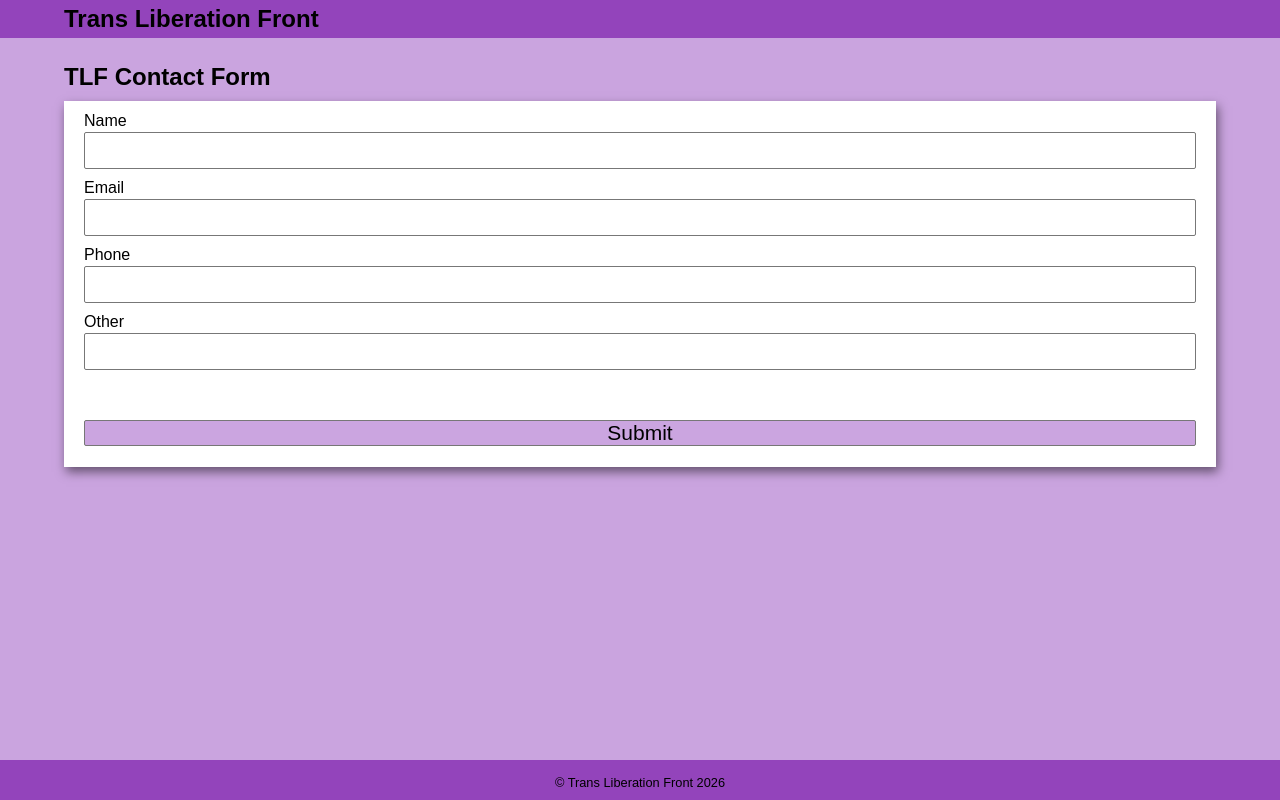
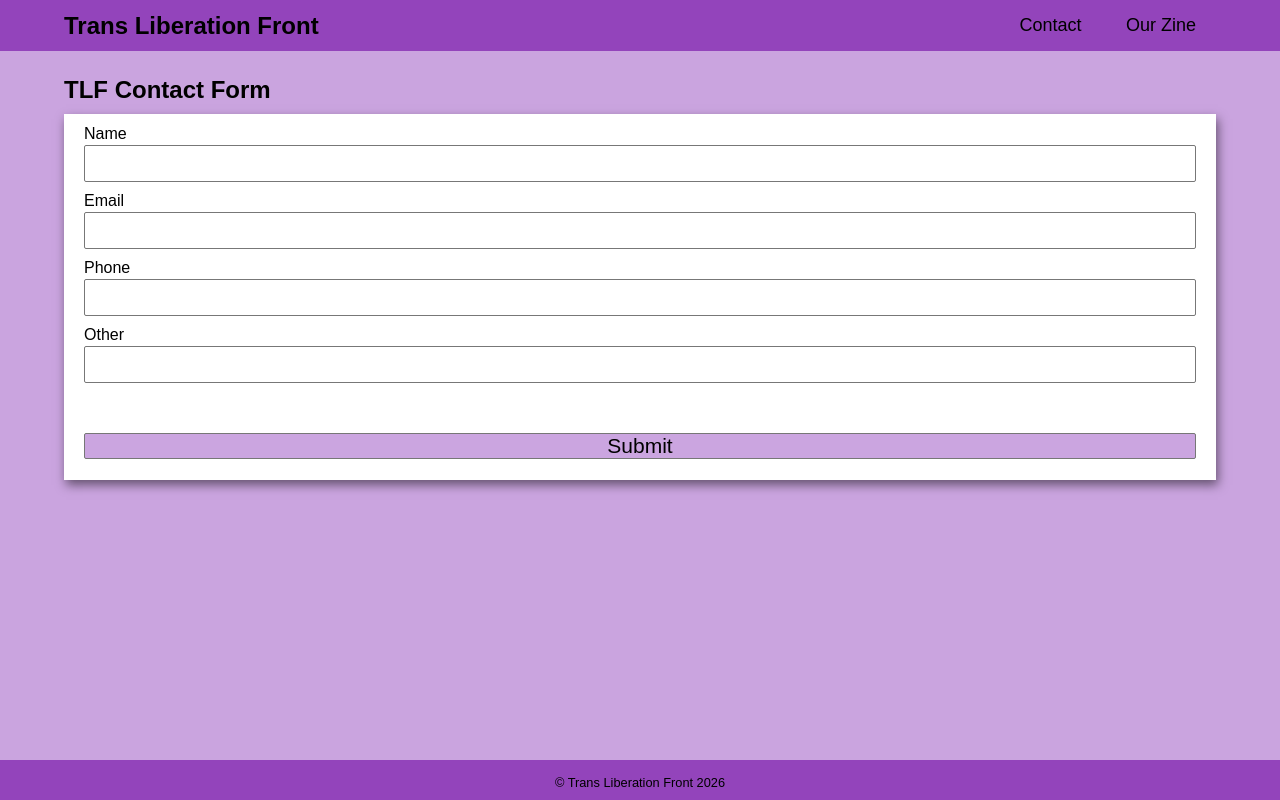
Before and after one commit to Parkerwise/transliberationfront, a website: page frontend/contact.html in a window 1280 px wide. Drawn offline with Linux system fonts and the light colour scheme.

Commit message:
added zine

```diff
--- a/frontend/contact.html
+++ b/frontend/contact.html
@@ -11,15 +11,15 @@
 	<div class="bar-container">
 	<nav>
 		<h1>Trans Liberation Front</h1>
-	<!-- 	<ul id="sidemenu"> -->
-	<!-- 		<li><a href="./index.html">About</a></li> -->
-	<!-- 		<li><a href="./projects.html">Projects</a></li> -->
+		<ul id="sidemenu">
+			<li><a href="./contact.html">Contact</a></li>
+			<li><a href="./TLF-zine.pdf">Our Zine</a></li>
 	<!-- 		<li><a href="./outreach.html">Outreach</a></li> -->
 	<!-- 		<li><a href="./parkerwise.pdf">Resume</a></li> -->
 	<!-- 		<li><a href="./blog.html">Blog</a></li> -->
 	<!-- 		<i class="fas fa-times" onclick="closemenu()"></i> -->
 	<!-- 	</ul> -->
-	<!-- 	<i class="fas fa-bars" onclick="openmenu()"></i> -->
+		<i class="fas fa-bars" onclick="openmenu()"></i>
 	</nav>
 	</div>
 </header>
```
